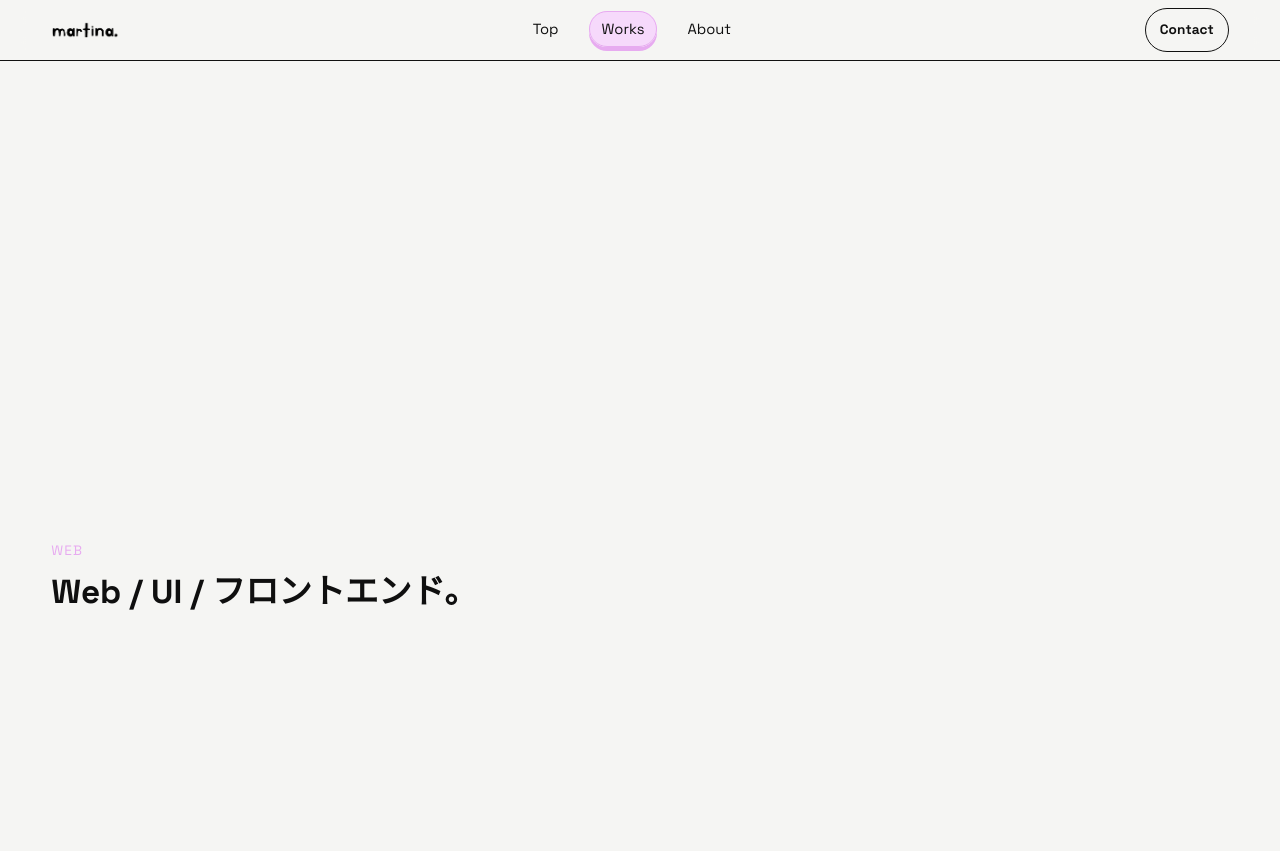
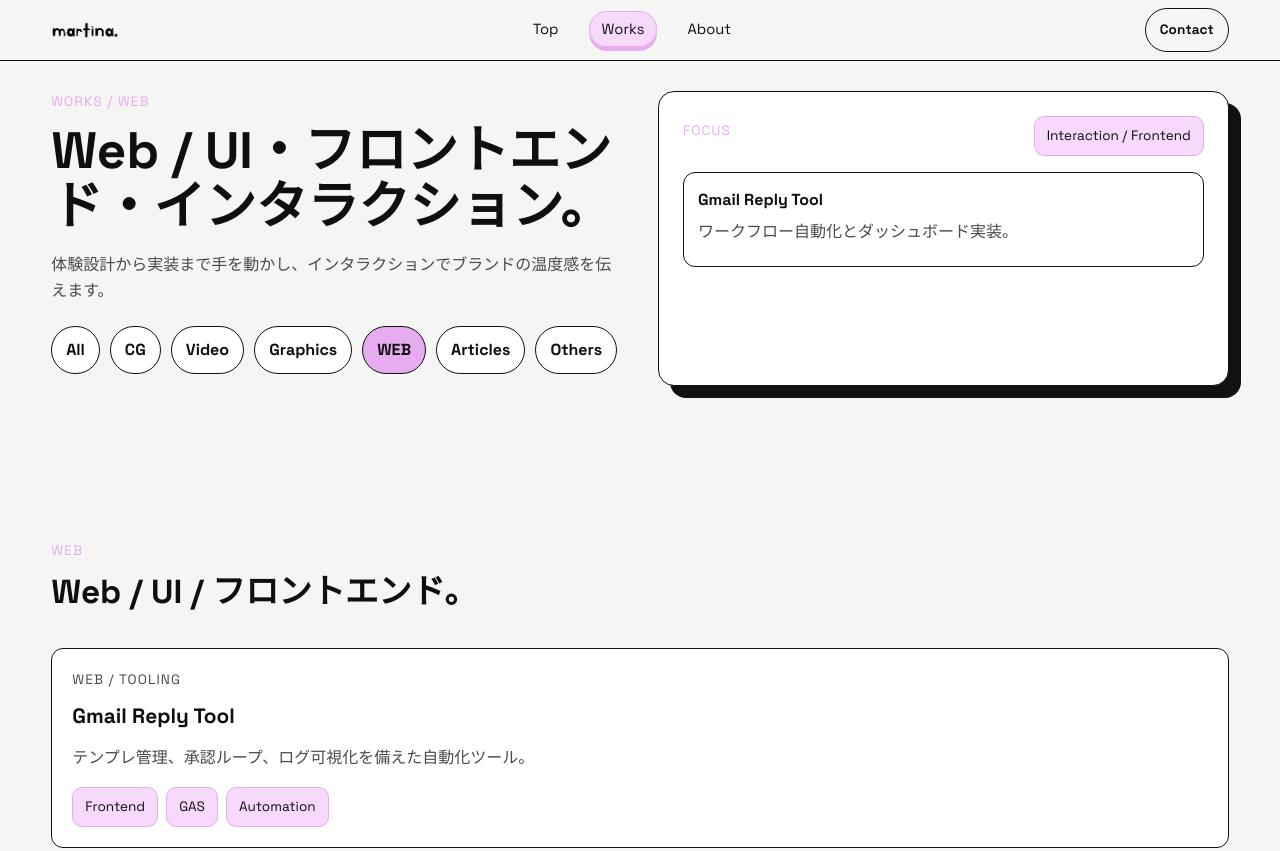
Before and after one commit to martina1-111/martina.github.io, a plain HTML site: page web.html in a window 1280 px wide. Shown: the top 851 px of the page. Drawn offline with Linux system fonts and the light colour scheme.

Commit message:
素材空白課題調整
原因の切り分けとして、reveal演出が表示をブロックしていた可能性が高いので、全ページの要素を常に表示するようCSSを変更しました（.revealのデフォルトを不透明・移動なしに変更）。これでスクリプトが動かなくてもコンテンツは出るはずです。

対応内容
style.css: .revealの初期状態をopacity (line 1)/transform:noneに変更し、IntersectionObserver依存を排除。.reveal.is-visibleも同じ状態にしています。
これで空白になっていた部分が再表示されるかご確認ください。もしまだ見えない場合、どのページ・セクションが表示されないか教えてください。

```diff
--- a/style.css
+++ b/style.css
@@ -1141,14 +1141,14 @@ body.dark-page {
 }
 
 .reveal {
-    opacity: 0;
-    transform: translateY(20px);
+    opacity: 1;
+    transform: none;
     transition: opacity 0.7s ease, transform 0.7s ease;
 }
 
 .reveal.is-visible {
     opacity: 1;
-    transform: translateY(0);
+    transform: none;
 }
 
 .delay-1 { transition-delay: 0.1s; }
```
